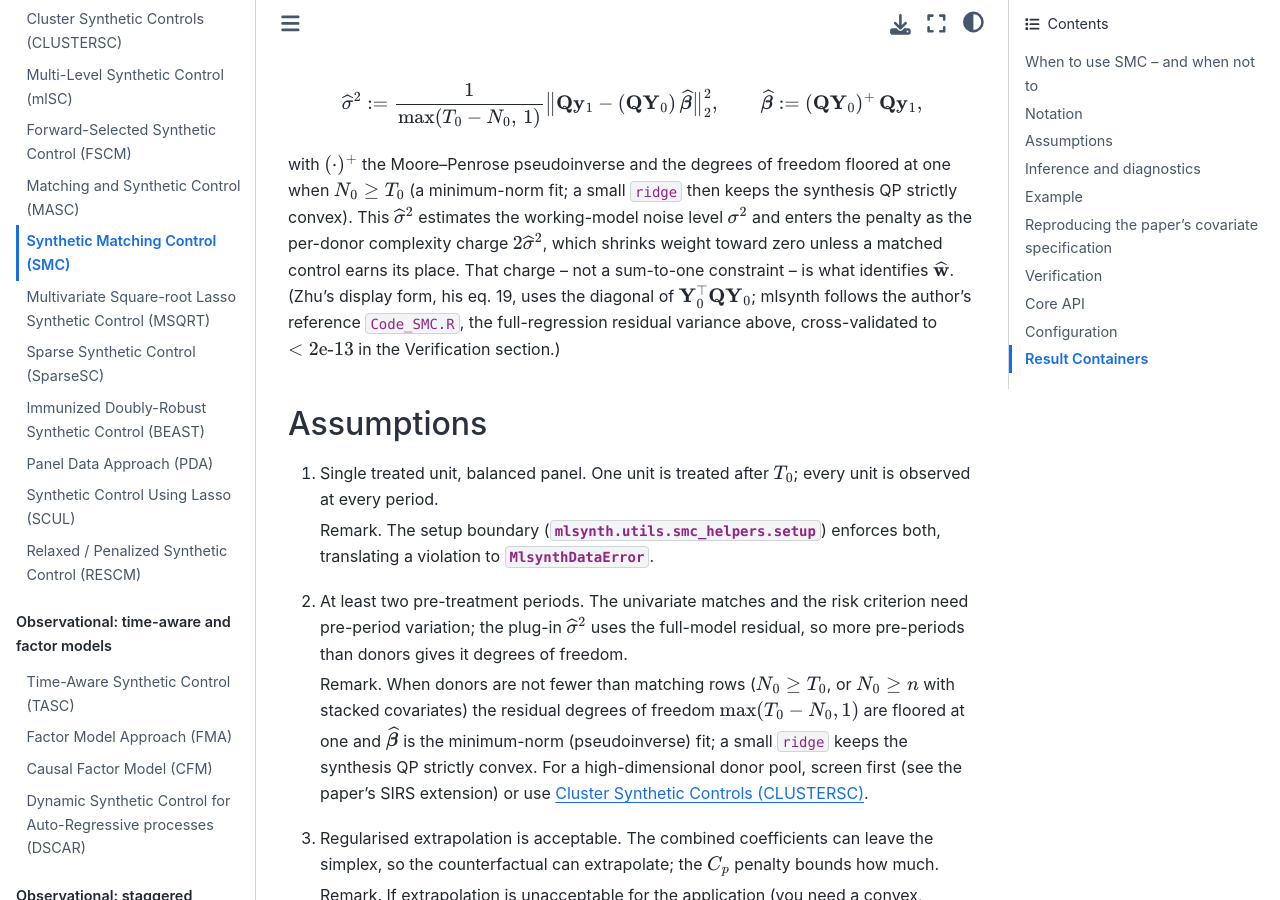
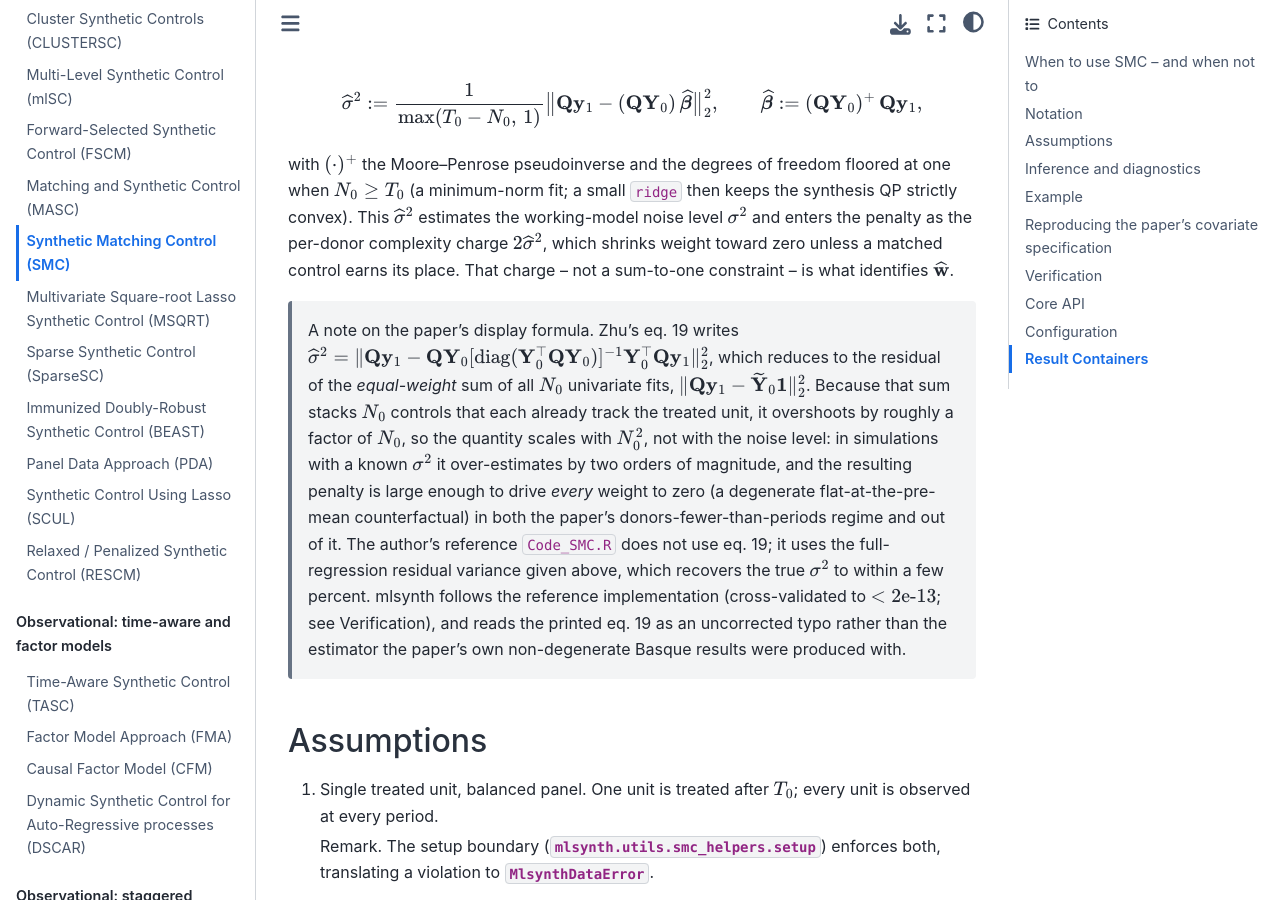
Before and after one commit to jgreathouse9/mlsynth, a Sphinx documentation site: the page built from docs/smc.rst, in a window 1280 px wide and 900 px high, scrolled down 2634 px. Built offline with Sphinx 7.4.7 and the Sphinx Book theme 1.1.4, drawn with Linux system fonts in a browser that asks for light colours.

Commit message:
docs(smc): record that the paper's sigma^2 (eq. 19) is a typo
Empirically, Zhu's printed eq. 19 for the noise level reduces to the residual
of the equal-weight sum of all N_0 univariate fits, which overshoots by ~N_0
and scales with N_0^2 rather than the noise level: in simulations with a known
sigma^2 it over-estimates by two orders of magnitude and drives every donor
weight to zero (a degenerate flat counterfactual), in and out of the paper's
donors<periods regime. The author's reference Code_SMC.R instead uses the
full-regression residual variance (which recovers the true sigma^2 to a few
percent), and mlsynth matches that reference to <2e-13. Sharpen the doc note
from 'follows the reference code' to state plainly that eq. 19 as printed does
not estimate sigma^2 and reads as an uncorrected typo.

Docs only; no code or behavior change.

Co-Authored-By: Claude <noreply@anthropic.com>

```diff
--- a/docs/smc.rst
+++ b/docs/smc.rst
@@ -161,11 +161,28 @@ freedom floored at one when :math:`N_0 \ge T_0` (a minimum-norm fit; a small
 :math:`\sigma^2` and enters the penalty as the per-donor complexity charge
 :math:`2\widehat{\sigma}^2`, which shrinks weight toward zero unless a matched
 control earns its place. That charge -- not a sum-to-one constraint -- is what
-identifies :math:`\widehat{\mathbf{w}}`. (Zhu's display form, his eq. 19, uses
-the diagonal of :math:`\mathbf{Y}_0^{\top}\mathbf{Q}\mathbf{Y}_0`; mlsynth
-follows the author's reference ``Code_SMC.R``, the full-regression residual
-variance above, cross-validated to :math:`< 2\text{e-}13` in the Verification
-section.)
+identifies :math:`\widehat{\mathbf{w}}`.
+
+   A note on the paper's display formula. Zhu's eq. 19 writes
+   :math:`\widehat{\sigma}^2 = \lVert \mathbf{Q}\mathbf{y}_1 -
+   \mathbf{Q}\mathbf{Y}_0[\operatorname{diag}(\mathbf{Y}_0^{\top}
+   \mathbf{Q}\mathbf{Y}_0)]^{-1}\mathbf{Y}_0^{\top}\mathbf{Q}\mathbf{y}_1
+   \rVert_2^2`, which reduces to the residual of the *equal-weight* sum of all
+   :math:`N_0` univariate fits, :math:`\lVert \mathbf{Q}\mathbf{y}_1 -
+   \widetilde{\mathbf{Y}}_0\mathbf{1} \rVert_2^2`. Because that sum stacks
+   :math:`N_0` controls that each already track the treated unit, it overshoots
+   by roughly a factor of :math:`N_0`, so the quantity scales with
+   :math:`N_0^2`, not with the noise level: in simulations with a known
+   :math:`\sigma^2` it over-estimates by two orders of magnitude, and the
+   resulting penalty is large enough to drive *every* weight to zero (a
+   degenerate flat-at-the-pre-mean counterfactual) in both the paper's
+   donors-fewer-than-periods regime and out of it. The author's reference
+   ``Code_SMC.R`` does not use eq. 19; it uses the full-regression residual
+   variance given above, which recovers the true :math:`\sigma^2` to within a
+   few percent. mlsynth follows the reference implementation (cross-validated to
+   :math:`< 2\text{e-}13`; see Verification), and reads the printed eq. 19 as an
+   uncorrected typo rather than the estimator the paper's own non-degenerate
+   Basque results were produced with.
 
 Assumptions
 -----------
```
